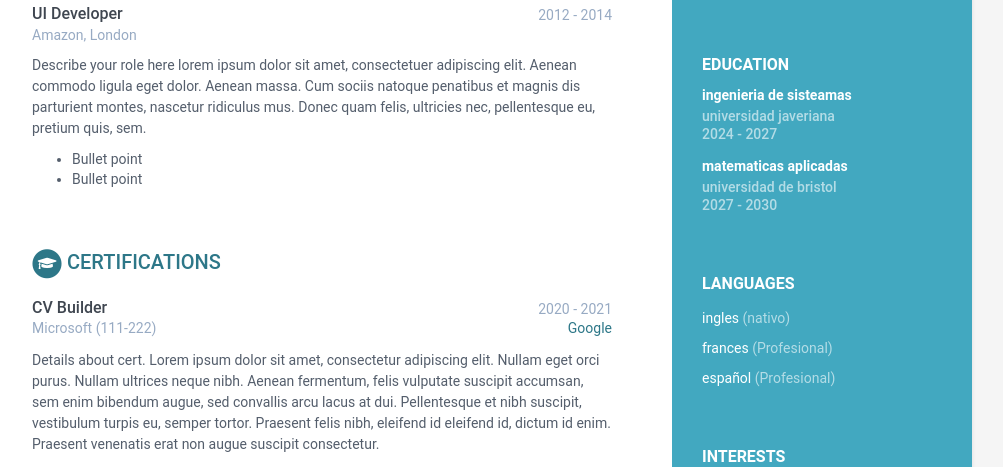
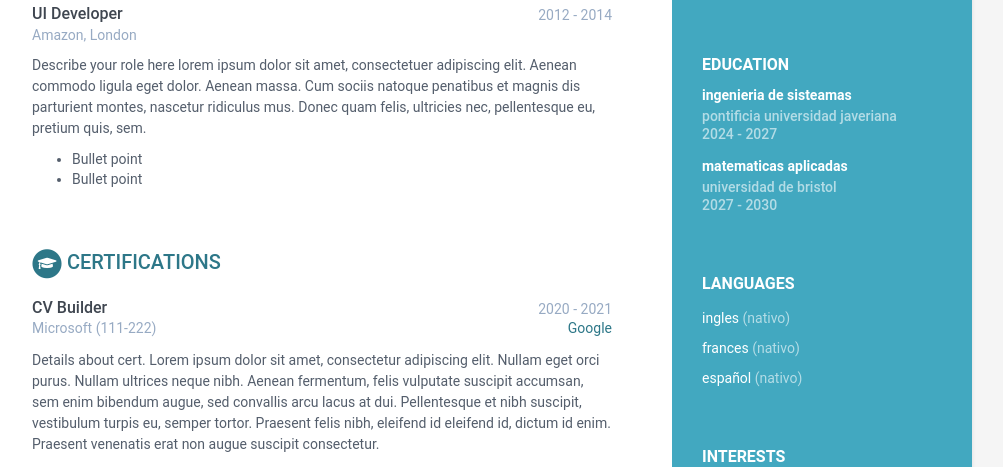
Before and after one commit to santiagohernandezmorales3-collab/Hernandez-cvIssues, a Jekyll site: the page built from index.html, in a window 1280 px wide and 900 px high, scrolled down 533 px. Shown: the part 152-619 px from the top of the window, without its empty margins (168-1171 px from the left). Built offline with Jekyll 4.4.1, drawn with Linux system fonts in a browser that asks for light colours.

Commit message:
Cambio de educacion e idiomas  en data.yml (issue 2)

```diff
--- a/_data/data.yml
+++ b/_data/data.yml
@@ -37,10 +37,10 @@ sidebar:
           level: nativo
 
         - idiom: frances
-          level: Profesional
+          level: nativo
 
         - idiom: español
-          level: Profesional
+          level: nativo
 
     interests:
       title: Interests
@@ -67,7 +67,7 @@ education:
     title: Education
     info:
       - degree: ingenieria de sisteamas
-        university: universidad javeriana
+        university: pontificia universidad javeriana
         time: 2024 - 2027
         details: |
           me gradue en 2027 de ingenieria de sistemas, ahora trabajo en un grupo de investigacion de diseño de software que se dedica a la generacion de archivos FASTA para cadenas de ADN.
```
